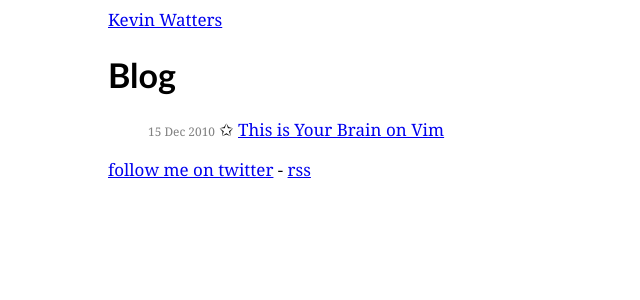
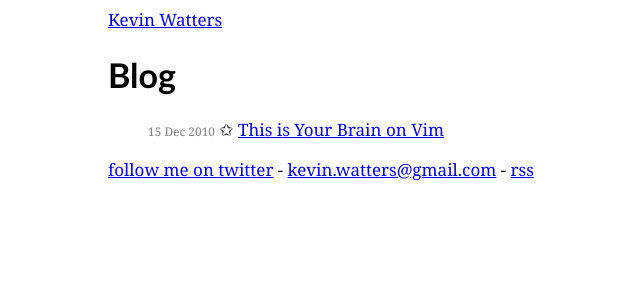
Before and after one commit to kevinw/kevinw.github.com, a Jekyll site: the page built from index.html, in a window 1280 px wide. Shown: the top 300 px of the page, without its empty margins (182-822 px from the left). Built offline with Jekyll 4.4.1, drawn with Linux system fonts in a browser that asks for light colours.

Commit message:
add email

```diff
--- a/_includes/twitter.html
+++ b/_includes/twitter.html
@@ -1,4 +1,4 @@
 
 <div class="footer">
-    <a href="http://twitter.com/kevinwatters">follow me on twitter</a> - <a href="http://feeds.feedburner.com/symbolsystem">rss</a>
+    <a href="http://twitter.com/kevinwatters">follow me on twitter</a> - <a href="mailto:kevin.watters@gmail.com">kevin.watters@gmail.com</a> - <a href="http://feeds.feedburner.com/symbolsystem">rss</a>
 </div>
```
